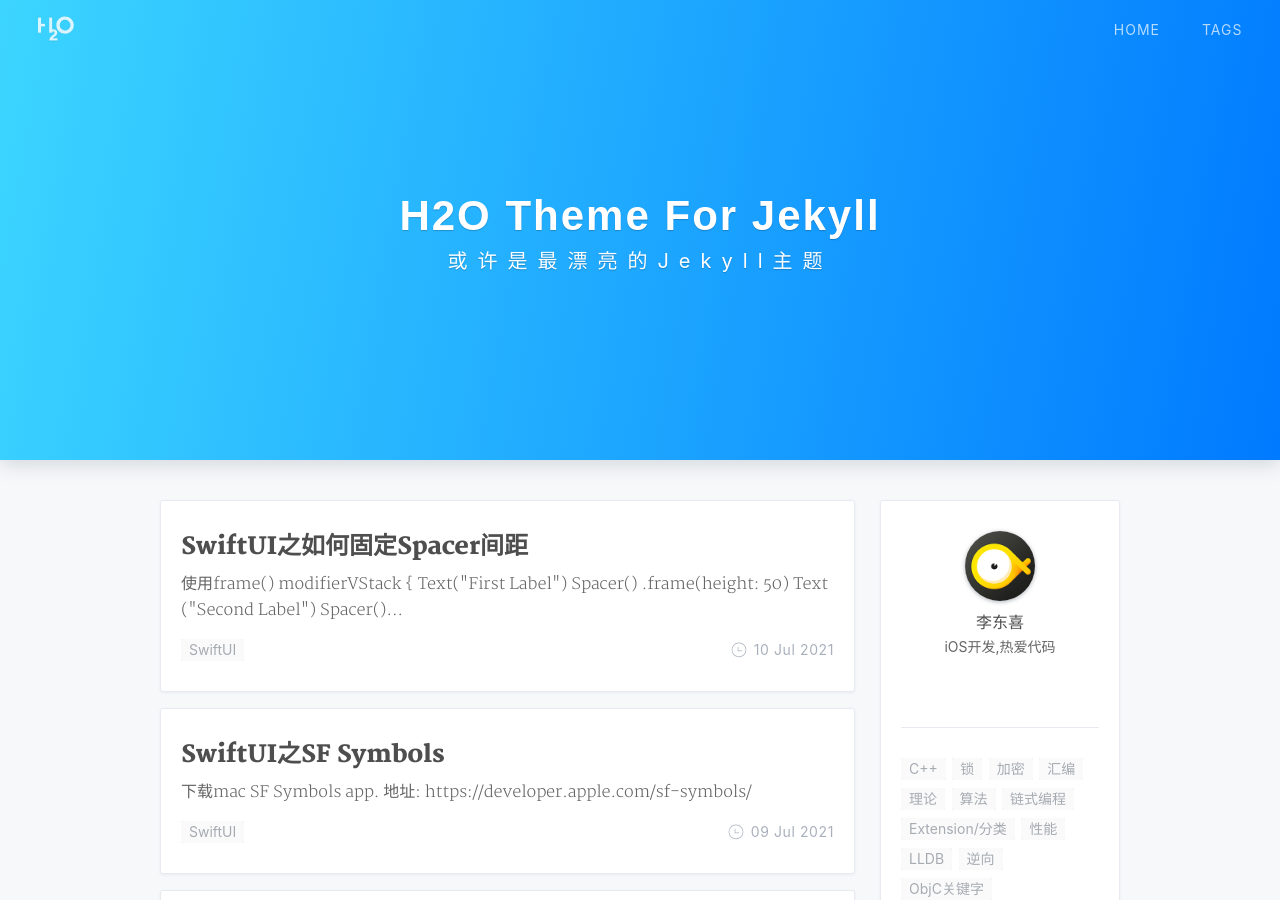
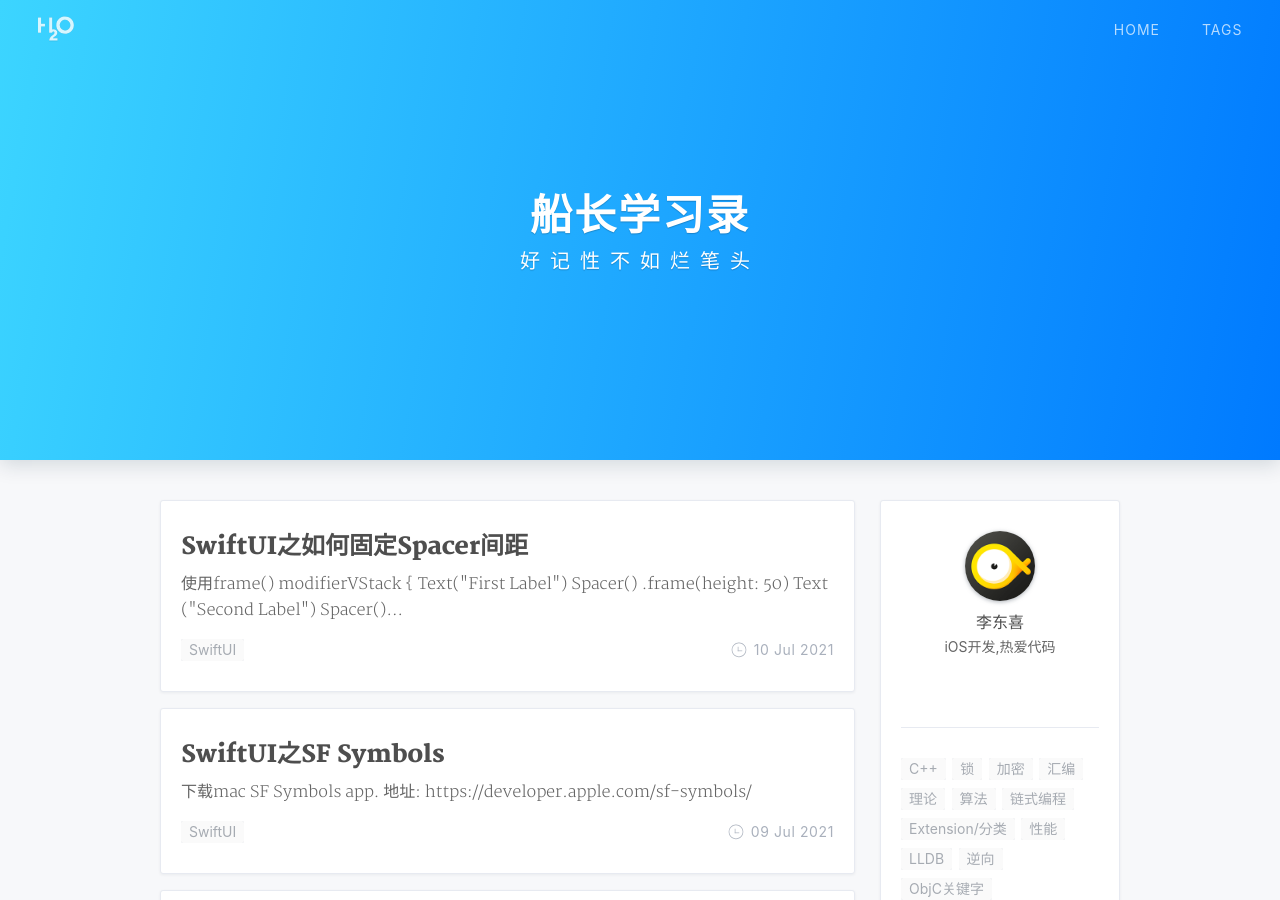
Before and after one commit to dongxiexidu/dongxiexidu.github.com, a Jekyll site: the page built from index.html, in a window 1280 px wide and 900 px high. Built offline with Jekyll 4.4.1, drawn with Linux system fonts in a browser that asks for light colours; nearby versions of some CDN libraries; the list of posts is cut into pages by our own code; a style sheet for code colours, icons or effects is not loaded.

Commit message:
update
update title

```diff
--- a/index.html
+++ b/index.html
@@ -1,7 +1,7 @@
 ---
 layout: default
-home-title: H2O Theme For Jekyll
-description: 或许是最漂亮的Jekyll主题
+home-title: 船长学习录
+description: 好记性不如烂笔头
 ---
 
 {% include header.html %}
```
